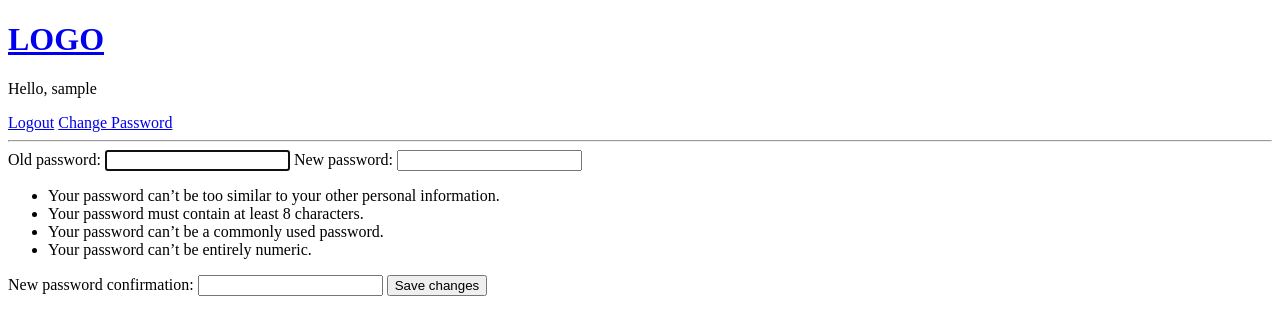
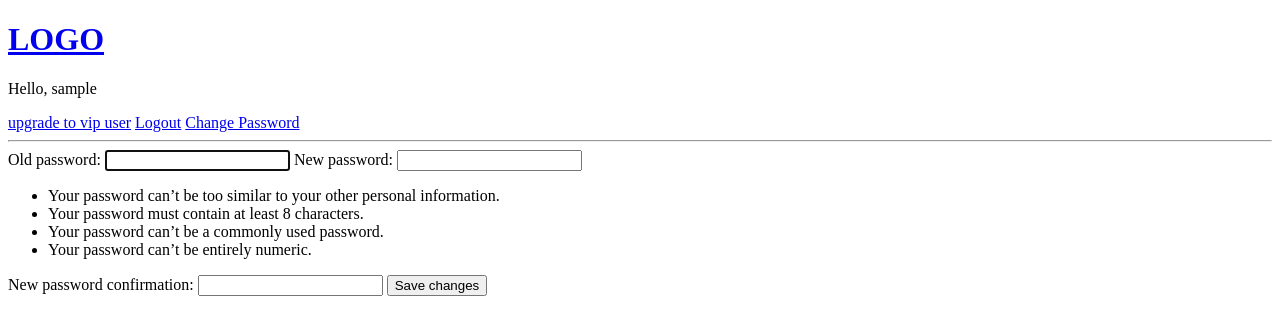
Before and after one commit to Project-Management-SCE/PM2022_TEAM_22, a Django app: page /change_password/ in a window 1280 px wide. Shown: the top 335 px of the page. Run offline with Django 4.2, Linux system fonts and the light colour scheme; the visitor is signed in with stand-in values (Sample User, id 1); some libraries are stand-ins or nearby versions.

Commit message:
BSPM2022T22-14

```diff
--- a/base/urls.py
+++ b/base/urls.py
@@ -4,6 +4,8 @@ from . import views
 urlpatterns = [
     path("login/", views.loginPage, name="login"),
     path("logout/", views.logoutUser, name="logout"),
+    path("upgrade_vip_page/", views.upgrade_vip_page, name="upgrade_vip_page"),
+    path("upgrade_vip/", views.upgrade_vip, name="upgrade_vip"),
     path("register/", views.registerPage, name="register"),
     path("", views.home, name="home"),
     path("change_password/", views.change_password, name="change_password"),
--- a/base/views.py
+++ b/base/views.py
@@ -1,10 +1,11 @@
 from django.shortcuts import redirect, render
 from django.contrib.auth.decorators import login_required
-from django.contrib.auth.models import User
+from django.contrib.auth.models import User ,Group
 from django.contrib import messages
 from django.contrib.auth import authenticate, login, logout
 from django.contrib.auth.forms import UserCreationForm, PasswordChangeForm
 from django.contrib.auth import update_session_auth_hash
+from django.http import HttpResponse
 
 
 # Create your views here.
@@ -77,6 +78,29 @@ def home(request):
     context = {}
     return render(request, "base/home.html", context)
 
+def upgrade_vip_page(request):
+    context = {}
+    return render(request, "base/upgrade_vip_page.html", context)
+
+
+def upgrade_vip(request):
+    group=Group.objects.get(name='vip')
+    print(11)
+    request.user.groups.add(group)
+    print(111)
+    Group.objects.get(name="vip")
+
+    context = {}
+    print(1)
+    g =None
+    if request.user.groups.exists():
+       print(2)
+       g = request.user.groups.all()[0].name
+    print(3)
+    if g == 'vip' :
+       return HttpResponse('it is vip')
+    else:
+        return render(request, "base/home.html", context)
 
 # @login_required(login_url="login")
 # def room(request, pk):
--- a/templates/navbar.html
+++ b/templates/navbar.html
@@ -5,7 +5,11 @@
 </a>
 
 {% if request.user.is_authenticated %}
+{% if request.user.Account.platinum == False %}
 <p>Hello, {{request.user}}</p>
+{% endif %}
+<p>Hello, {{request.user}}</p>
+<a href="{% url 'upgrade_vip_page' %}">upgrade to vip user</a>
 <a href="{% url 'logout' %}">Logout</a>
 <a href="{% url 'change_password' %}">Change Password</a>
 {% else %}
```
Also changed, not shown: base/admin.py (+13 -1 lines), base/models.py (+24 -1 lines).
